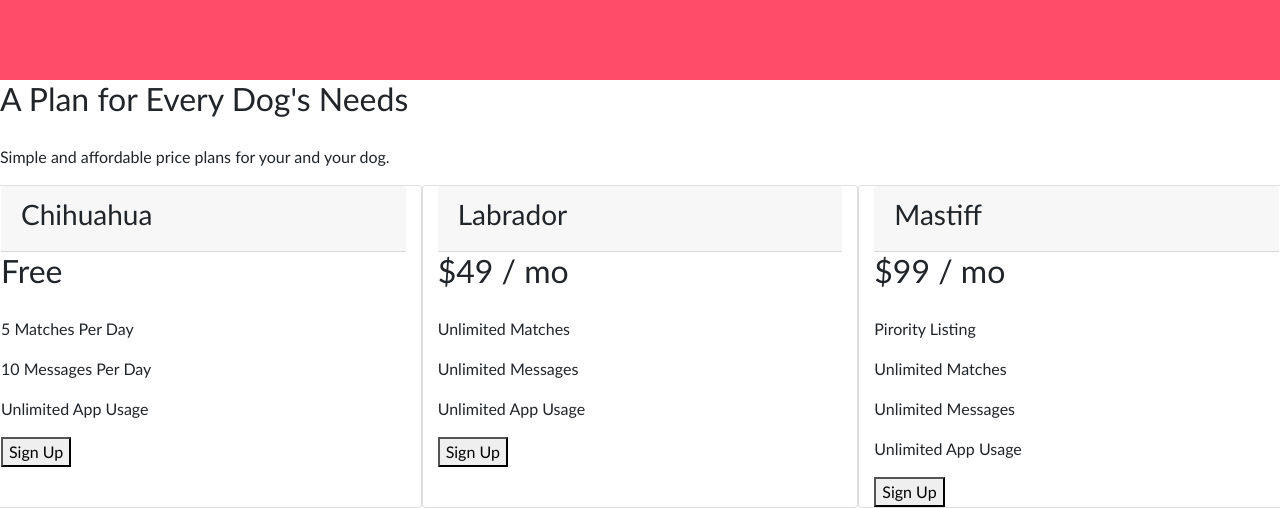
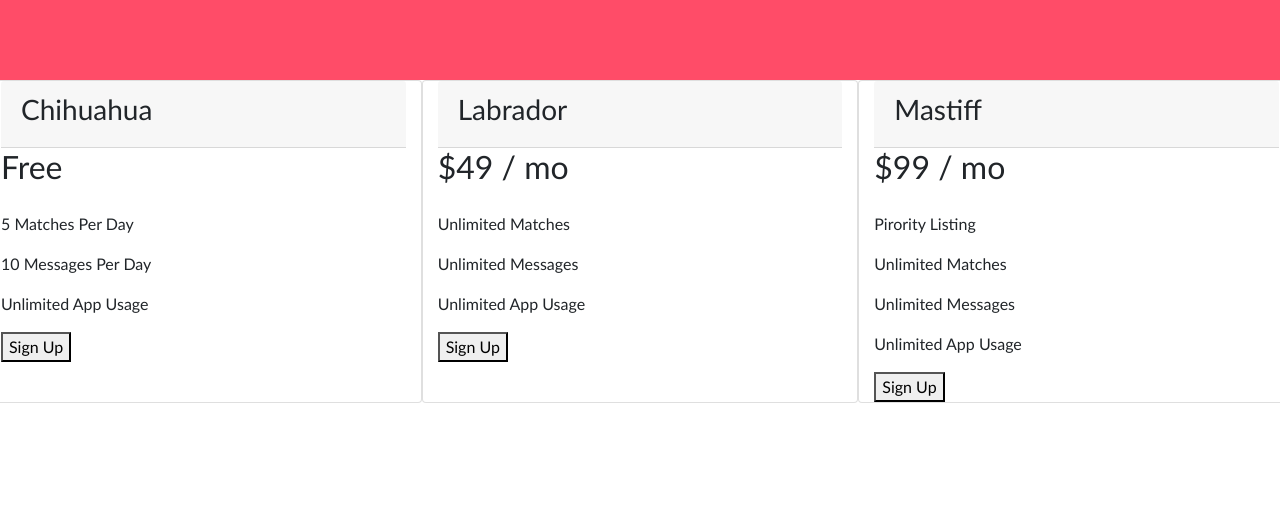
Before and after one commit to rushalikhilrani/tindog, a plain HTML site: page index.html in a window 1280 px wide. Shown: the part 1692-2200 px from the top of the page. After the commit the page ends 2095 px from the top, so only its background shows below. Drawn offline with nearby package versions, Linux system fonts and the light colour scheme.

```diff
--- a/index.html
+++ b/index.html
@@ -156,8 +156,8 @@
 
     <section id="pricing">
 
-        <h2>A Plan for Every Dog's Needs</h2>
-        <p>Simple and affordable price plans for your and your dog.</p>
+        <!-- <h2>A Plan for Every Dog's Needs</h2>
+        <p>Simple and affordable price plans for your and your dog.</p> -->
 
 
 
```
